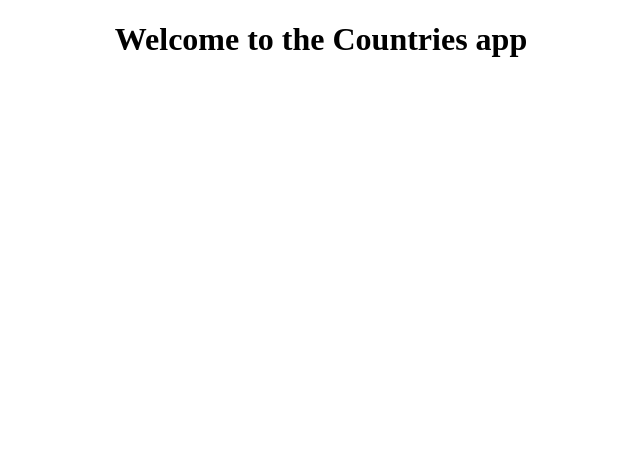
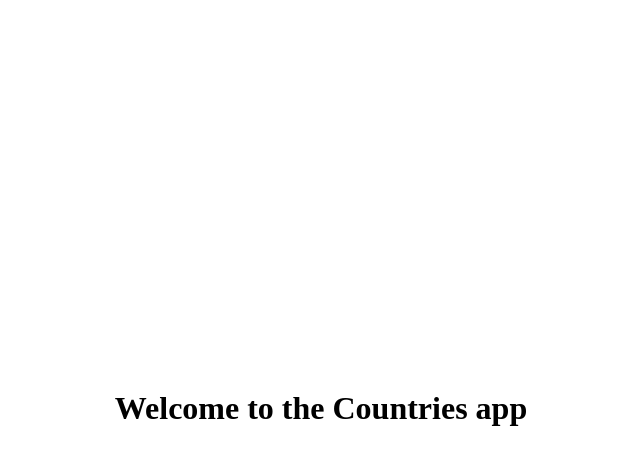
Before and after one commit to sras123/Ag-grid-Task, a React (Create React App) app in the folder client/: page / in a window 1280 px wide. Shown: the top 464 px of the page, without its empty margins (319-959 px from the left). Built offline with nearby package versions, Linux system fonts and the light colour scheme.

Commit message:
main page text aligned center

```diff
--- a/client/src/Pages/Main/Main.js
+++ b/client/src/Pages/Main/Main.js
@@ -1,9 +1,9 @@
 import React from 'react'
-
+import './main.css';
 const Main = () => {
   return (
-    <div>
-        <h1>Welcome to the Countries app</h1>
+    <div className='container'>
+        <h1 className='text'>Welcome to the Countries app</h1>
     </div>
   )
 }
--- /dev/null
+++ b/client/src/Pages/Main/main.css
@@ -0,0 +1,10 @@
+.container{
+    display: flex;
+    justify-content: center;
+    align-items: center;
+    height: 100vh;
+}
+
+.text{
+    text-align: center;
+}
```
